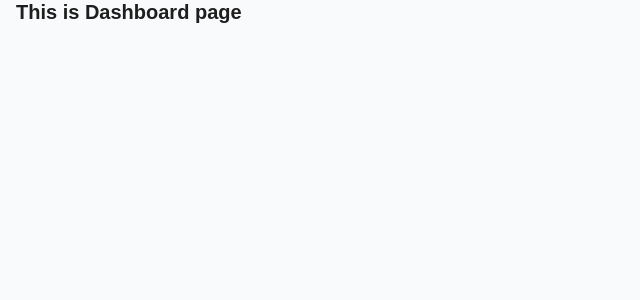
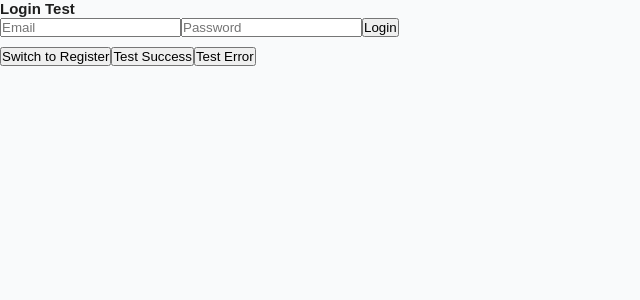
Before and after one commit to gsvidal/pet-health-tracker-front, a React (Vite) app: page /dashboard in a window 1280 px wide. Shown: the top 300 px of the page, without its empty margins (0-640 px from the left). Built offline with nearby package versions, Linux system fonts and the light colour scheme; no server answers.

Commit message:
Create zustand global state setup, and a apiHelper for api calls, login/register services

```diff
--- a/package.json
+++ b/package.json
@@ -13,13 +13,14 @@
     "deploy-testing": "npm run build && gh-pages -d dist"
   },
   "dependencies": {
+    "axios": "^1.13.2",
     "lucide-react": "^0.553.0",
     "react": "^19.2.0",
-    "axios": "^1.13.2",
     "react-dom": "^19.2.0",
     "react-hook-form": "^7.66.0",
     "react-icons": "^5.5.0",
-    "react-router-dom": "^6.30.1"
+    "react-router-dom": "^6.30.1",
+    "zustand": "^5.0.8"
   },
   "devDependencies": {
     "@eslint/js": "^9.39.1",
--- a/src/App.tsx
+++ b/src/App.tsx
@@ -10,7 +10,7 @@ function App() {
   return (
     <>
       {/* // <Header /> Todo: Crear Header */}
-      <main className='container'>
+        <main>
         <Routes>
           <Route path="/" element={<Home />} />
           <Route path="/dashboard" element={<Dashboard />} />
--- a/src/adapters/user/user.adapter.ts
+++ b/src/adapters/user/user.adapter.ts
@@ -0,0 +1,16 @@
+import type { User } from '../../models/user.model';
+import type { RegisterResponse } from '../../Types/authTypes';
+
+/**
+ * Adapta UserProfile del backend (snake_case) a User del frontend (camelCase)
+ */
+export function adaptUserProfileToUser(userProfile: RegisterResponse): User {
+  return {
+    id: userProfile.id,
+    email: userProfile.email,
+    username: userProfile.username,
+    fullName: userProfile.full_name,
+    role: userProfile.role,
+    createdAt: userProfile.created_at,
+  };
+}
--- a/src/features/dashboard/pages/Dashboard/Dashboard.tsx
+++ b/src/features/dashboard/pages/Dashboard/Dashboard.tsx
@@ -1,5 +1,96 @@
 import './Dashboard.scss';
+import { useState } from 'react';
+import { useAuthStore } from '../../../../store/auth.store';
 
 export const Dashboard = () => {
-  return <h1 className="example__title">This is Dashboard page</h1>;
+  const { user, isAuthenticated, login, register, logout, loading, error } =
+    useAuthStore();
+  const [isRegister, setIsRegister] = useState(false);
+  const [email, setEmail] = useState('');
+  const [password, setPassword] = useState('');
+
+  const handleLogin = async (e: React.FormEvent) => {
+    e.preventDefault();
+    try {
+      await login({ email, password });
+    } catch (err) {
+      // Error ya manejado en el store
+    }
+  };
+
+  const handleRegister = async (e: React.FormEvent) => {
+    e.preventDefault();
+    try {
+      await register({ email, password });
+    } catch (err) {
+      // Error ya manejado en el store
+    }
+  };
+
+  const handleTestSuccess = () => {
+    setEmail('test@example.com');
+    setPassword('Test1234');
+  };
+
+  const handleTestError = () => {
+    setEmail('wrong@example.com');
+    setPassword('wrong');
+  };
+
+  if (!isAuthenticated) {
+    return (
+      <div>
+        <h2>{isRegister ? 'Register Test' : 'Login Test'}</h2>
+        {error && <p style={{ color: 'red' }}>Error: {error}</p>}
+        <form onSubmit={isRegister ? handleRegister : handleLogin}>
+          <input
+            type="email"
+            placeholder="Email"
+            value={email}
+            onChange={(e) => setEmail(e.target.value)}
+            required
+          />
+          <input
+            type="password"
+            placeholder="Password"
+            value={password}
+            onChange={(e) => setPassword(e.target.value)}
+            required
+          />
+          <button type="submit" disabled={loading}>
+            {loading ? 'Loading...' : isRegister ? 'Register' : 'Login'}
+          </button>
+        </form>
+        <div style={{ marginTop: '10px' }}>
+          <button onClick={() => setIsRegister(!isRegister)} disabled={loading}>
+            Switch to {isRegister ? 'Login' : 'Register'}
+          </button>
+          {!isRegister && (
+            <>
+              <button onClick={handleTestSuccess} disabled={loading}>
+                Test Success
+              </button>
+              <button onClick={handleTestError} disabled={loading}>
+                Test Error
+              </button>
+            </>
+          )}
+        </div>
+      </div>
+    );
+  }
+
+  return (
+    <section className="dashboard">
+      <div className="container container--dashboard">
+        <h1 className="example__title">This is Dashboard page</h1>
+        <p>Welcome {user?.username}</p>
+        <p>Role: {user?.role}</p>
+        <p>Member since: {user?.createdAt}</p>
+        <button onClick={logout} disabled={loading}>
+          Logout
+        </button>
+      </div>
+    </section>
+  );
 };
--- a/src/services/authService.ts
+++ b/src/services/authService.ts
@@ -3,25 +3,26 @@ import type {
   RegisterRequest,
   RegisterResponse,
   LoginRequest,
-  LoginResponse,
+  TokenResponse,
 } from '../Types/authTypes';
 
-// URL base del backend (ajustar)
-const API_URL = 'http://localhost:5000/api/auth';
+// URL base del backend
+const API_BASE_URL = import.meta.env.VITE_API_URL;
+const API_URL = `${API_BASE_URL}/auth`;
 
 // Registro de usuario
 export const registerUser = async (
   data: RegisterRequest,
 ): Promise<RegisterResponse> => {
-  const response = await axios.post<RegisterResponse>(
-    `${API_URL}/register`,
-    data,
-  );
+  const response = await axios.post<RegisterResponse>(`${API_URL}/register`, {
+    email: data.email,
+    password: data.password,
+  });
   return response.data;
 };
 
 // Inicio de sesión
-export const loginUser = async (data: LoginRequest): Promise<LoginResponse> => {
-  const response = await axios.post<LoginResponse>(`${API_URL}/login`, data);
+export const loginUser = async (data: LoginRequest): Promise<TokenResponse> => {
+  const response = await axios.post<TokenResponse>(`${API_URL}/login`, data);
   return response.data;
 };
--- /dev/null
+++ b/src/store/auth.store.ts
@@ -0,0 +1,99 @@
+import { create } from 'zustand';
+import type { User } from '../models/user.model';
+import { registerUser, loginUser } from '../services/authService';
+import type { RegisterRequest, LoginRequest } from '../Types/authTypes';
+import { adaptUserProfileToUser } from '../adapters/user/user.adapter';
+import { callApi } from '../utils/apiHelper';
+
+interface AuthState {
+  user: User | null;
+  accessToken: string | null;
+  refreshToken: string | null;
+  isAuthenticated: boolean;
+  loading: boolean;
+  error: string | null;
+
+  // Acciones
+  register: (data: RegisterRequest) => Promise<void>;
+  login: (data: LoginRequest) => Promise<void>;
+  logout: () => void;
+  clearError: () => void;
+}
+
+export const useAuthStore = create<AuthState>((set) => ({
+  user: null,
+  accessToken: null,
+  refreshToken: null,
+  isAuthenticated: false,
+  loading: false,
+  error: null,
+
+  register: async (data: RegisterRequest) => {
+    set({ loading: true, error: null });
+
+    const { data: userProfile, error } = await callApi(() =>
+      registerUser(data),
+    );
+
+    if (error || !userProfile) {
+      set({
+        error: error || 'Error al registrar usuario',
+        loading: false,
+        isAuthenticated: false,
+      });
+      throw new Error(error || 'Error al registrar usuario');
+    }
+
+    // Usar adapter para transformar la data
+    const user = adaptUserProfileToUser(userProfile);
+
+    set({
+      user,
+      isAuthenticated: true,
+      loading: false,
+      error: null,
+    });
+  },
+
+  login: async (data: LoginRequest) => {
+    set({ loading: true, error: null });
+
+    const { data: tokenResponse, error } = await callApi(() => loginUser(data));
+
+    if (error || !tokenResponse) {
+      set({
+        error: error || 'Error al iniciar sesión',
+        loading: false,
+        isAuthenticated: false,
+        accessToken: null,
+        refreshToken: null,
+      });
+      throw new Error(error || 'Error al iniciar sesión');
+    }
+
+    set({
+      accessToken: tokenResponse.access_token,
+      refreshToken: tokenResponse.refresh_token,
+      isAuthenticated: true,
+      loading: false,
+      error: null,
+    });
+
+    // TODO: Obtener perfil del usuario con /auth/me usando el accessToken
+  },
+
+  logout: () => {
+    set({
+      user: null,
+      accessToken: null,
+      refreshToken: null,
+      isAuthenticated: false,
+      loading: false,
+      error: null,
+    });
+  },
+
+  clearError: () => {
+    set({ error: null });
+  },
+}));
--- /dev/null
+++ b/src/utils/apiHelper.ts
@@ -0,0 +1,16 @@
+/**
+ * Helper function para llamadas a API
+ * Retorna { data, error } sin manejar estados reactivos
+ * Los estados (loading, error) se manejan en los stores de Zustand
+ */
+export async function callApi<T>(
+  promiseFn: () => Promise<T>,
+): Promise<{ data: T | null; error: string | null }> {
+  try {
+    const data = await promiseFn();
+    return { data, error: null };
+  } catch (err) {
+    const errorMessage = err instanceof Error ? err.message : 'Unknown error';
+    return { data: null, error: errorMessage };
+  }
+}
```
Also changed, not shown: src/Types/authTypes.ts (+28 -21 lines), src/models/user.model.ts (added, +8 -0 lines), 1 other file (tests, documents, lock files or other folders).
